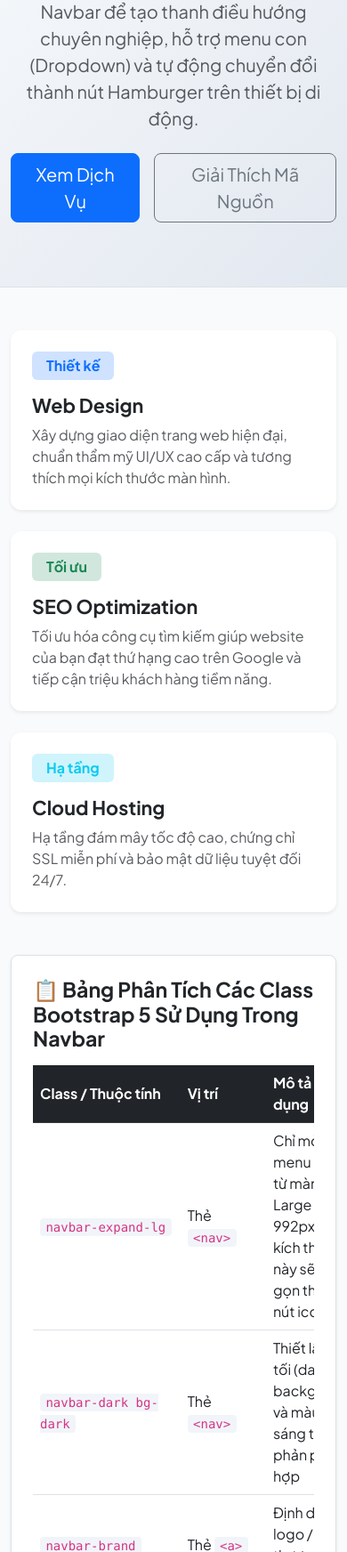
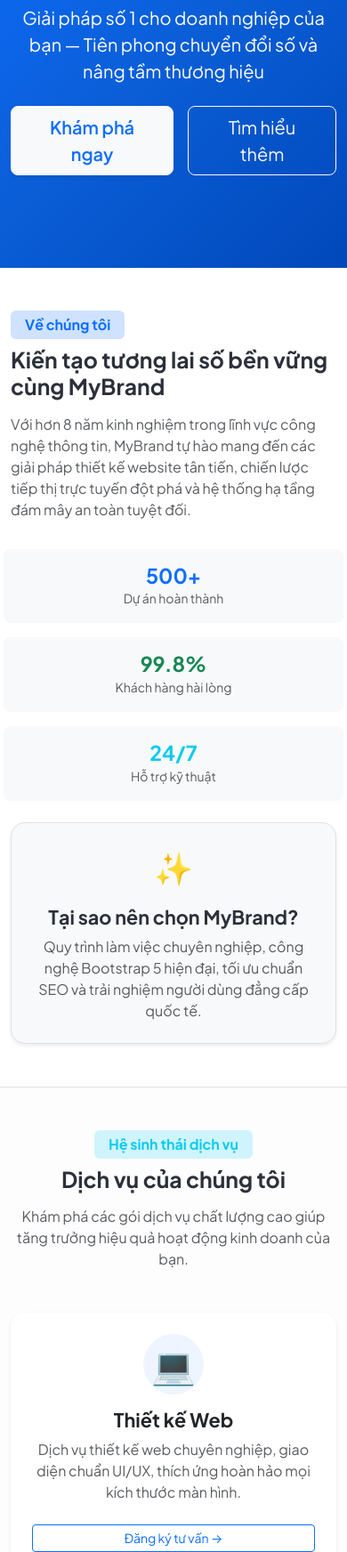
Before and after one commit to VuDucDat2006/GitProject, a plain HTML site: page index.html in a window 390 px wide. Shown: the part 256-2000 px from the top of the page at 89% size. Drawn offline with nearby package versions, Linux system fonts and the light colour scheme.

Commit message:
Thuc hanh: Xay dung Landing Page voi Bootstrap 5.3

```diff
--- a/index.html
+++ b/index.html
@@ -3,187 +3,223 @@
 <head>
     <meta charset="UTF-8">
     <meta name="viewport" content="width=device-width, initial-scale=1.0">
-    <title>Bootstrap Navbar - [Thực hành] CodeGym</title>
+    <title>Bootstrap Landing Page - [Thực hành] CodeGym</title>
     <!-- Bootstrap 5.3.0 CSS CDN -->
     <link rel="stylesheet" href="https://cdn.jsdelivr.net/npm/bootstrap@5.3.0/dist/css/bootstrap.min.css">
-    <!-- Custom Styles -->
+    <!-- Custom CSS -->
     <link rel="stylesheet" href="style.css">
 </head>
 <body>
 
     <!-- ==========================================
-         THANH ĐIỀU HƯỚNG BOOTSTRAP NAVBAR HOÀN CHỈNH
+         BƯỚC 2.2: TẠO NAVBAR (THANH ĐIỀU HƯỚNG)
          ========================================== -->
     <nav class="navbar navbar-expand-lg navbar-dark bg-dark sticky-top shadow-sm">
-        <div class="container-fluid">
-            <!-- 1. Logo / Thương hiệu -->
+        <div class="container">
+            <!-- Logo thương hiệu -->
             <a class="navbar-brand fw-bold text-info" href="#">
-                <span class="me-1">⚡</span>MyWebsite
+                <span class="me-1">🚀</span>MyBrand
             </a>
 
-            <!-- 2. Nút Toggler (Hamburger menu trên Mobile) -->
+            <!-- Nút Toggler (Hamburger menu trên Mobile) -->
             <button class="navbar-toggler" type="button" data-bs-toggle="collapse" data-bs-target="#navbarNav" aria-controls="navbarNav" aria-expanded="false" aria-label="Toggle navigation">
                 <span class="navbar-toggler-icon"></span>
             </button>
 
-            <!-- 3. Menu điều hướng (Tự động thu gọn trên Mobile) -->
+            <!-- Danh sách menu điều hướng -->
             <div class="collapse navbar-collapse" id="navbarNav">
-                <ul class="navbar-nav me-auto mb-2 mb-lg-0">
+                <ul class="navbar-nav ms-auto mb-2 mb-lg-0">
                     <li class="nav-item">
-                        <a class="nav-link active" aria-current="page" href="#">Home</a>
+                        <a class="nav-link active" aria-current="page" href="#home">Home</a>
                     </li>
                     <li class="nav-item">
                         <a class="nav-link" href="#about">About</a>
                     </li>
-                    <!-- Dropdown danh mục con -->
-                    <li class="nav-item dropdown">
-                        <a class="nav-link dropdown-toggle" href="#" role="button" data-bs-toggle="dropdown" aria-expanded="false">
-                            Services
-                        </a>
-                        <ul class="dropdown-menu">
-                            <li><a class="dropdown-item" href="#web-design">Web Design</a></li>
-                            <li><a class="dropdown-item" href="#seo">SEO</a></li>
-                            <li><hr class="dropdown-divider"></li>
-                            <li><a class="dropdown-item" href="#hosting">Cloud Hosting</a></li>
-                        </ul>
+                    <li class="nav-item">
+                        <a class="nav-link" href="#services">Services</a>
                     </li>
                     <li class="nav-item">
                         <a class="nav-link" href="#contact">Contact</a>
                     </li>
                 </ul>
-
-                <!-- Form tìm kiếm bổ trợ -->
-                <form class="d-flex" role="search">
-                    <input class="form-control me-2" type="search" placeholder="Tìm kiếm dịch vụ..." aria-label="Search">
-                    <button class="btn btn-outline-info" type="submit">Tìm</button>
-                </form>
             </div>
         </div>
     </nav>
 
     <!-- ==========================================
-         HERO SECTION CHÀO MỪNG
+         BƯỚC 2.3: THÊM HERO SECTION
          ========================================== -->
-    <header class="hero-section py-5 bg-light text-center border-bottom">
+    <header class="bg-primary text-white text-center py-5 hero-section" id="home">
         <div class="container py-4">
-            <h1 class="display-5 fw-bold text-dark mb-3">[Thực hành] Tạo Navbar với Bootstrap</h1>
-            <p class="col-md-8 mx-auto fs-5 text-muted mb-4">
-                Luyện tập sử dụng Bootstrap 5.3 Navbar để tạo thanh điều hướng chuyên nghiệp, hỗ trợ menu con (Dropdown) và tự động chuyển đổi thành nút Hamburger trên thiết bị di động.
+            <h1 class="display-4 fw-bold mb-3">Chào mừng đến với MyBrand</h1>
+            <p class="lead mb-4 col-md-8 mx-auto">
+                Giải pháp số 1 cho doanh nghiệp của bạn — Tiên phong chuyển đổi số và nâng tầm thương hiệu
             </p>
             <div class="d-flex justify-content-center gap-3">
-                <a href="#demo-cards" class="btn btn-primary btn-lg px-4">Xem Dịch Vụ</a>
-                <a href="#code-explain" class="btn btn-outline-secondary btn-lg px-4">Giải Thích Mã Nguồn</a>
+                <a href="#services" class="btn btn-light btn-lg px-4 shadow-sm fw-semibold">Khám phá ngay</a>
+                <a href="#about" class="btn btn-outline-light btn-lg px-4">Tìm hiểu thêm</a>
             </div>
         </div>
     </header>
 
     <!-- ==========================================
-         DANH SÁCH DỊCH VỤ (DEMO CARDS)
+         PHẦN ABOUT (GIỚI THIỆU THƯƠNG HIỆU)
          ========================================== -->
-    <main class="container my-5" id="demo-cards">
-        <div class="row g-4">
-            <div class="col-md-4" id="web-design">
-                <div class="card h-100 shadow-sm border-0">
-                    <div class="card-body p-4">
-                        <div class="badge bg-primary-subtle text-primary mb-3 px-3 py-2 fs-6">Thiết kế</div>
-                        <h4 class="card-title fw-bold">Web Design</h4>
-                        <p class="card-text text-muted">
-                            Xây dựng giao diện trang web hiện đại, chuẩn thẩm mỹ UI/UX cao cấp và tương thích mọi kích thước màn hình.
+    <section id="about" class="py-5 bg-white border-bottom">
+        <div class="container">
+            <div class="row align-items-center g-4">
+                <div class="col-lg-6">
+                    <span class="badge bg-primary-subtle text-primary mb-2 px-3 py-2 fs-6">Về chúng tôi</span>
+                    <h2 class="fw-bold mb-3">Kiến tạo tương lai số bền vững cùng MyBrand</h2>
+                    <p class="text-muted leading-relaxed">
+                        Với hơn 8 năm kinh nghiệm trong lĩnh vực công nghệ thông tin, MyBrand tự hào mang đến các giải pháp thiết kế website tân tiến, chiến lược tiếp thị trực tuyến đột phá và hệ thống hạ tầng đám mây an toàn tuyệt đối.
                     </p>
+                    <div class="row g-3 mt-2">
+                        <div class="col-sm-4 text-center p-3 rounded-3 bg-light">
+                            <h3 class="fw-bold text-primary mb-0">500+</h3>
+                            <small class="text-muted">Dự án hoàn thành</small>
+                        </div>
+                        <div class="col-sm-4 text-center p-3 rounded-3 bg-light">
+                            <h3 class="fw-bold text-success mb-0">99.8%</h3>
+                            <small class="text-muted">Khách hàng hài lòng</small>
+                        </div>
+                        <div class="col-sm-4 text-center p-3 rounded-3 bg-light">
+                            <h3 class="fw-bold text-info mb-0">24/7</h3>
+                            <small class="text-muted">Hỗ trợ kỹ thuật</small>
                         </div>
                     </div>
                 </div>
-
-            <div class="col-md-4" id="seo">
-                <div class="card h-100 shadow-sm border-0">
-                    <div class="card-body p-4">
-                        <div class="badge bg-success-subtle text-success mb-3 px-3 py-2 fs-6">Tối ưu</div>
-                        <h4 class="card-title fw-bold">SEO Optimization</h4>
-                        <p class="card-text text-muted">
-                            Tối ưu hóa công cụ tìm kiếm giúp website của bạn đạt thứ hạng cao trên Google và tiếp cận triệu khách hàng tiềm năng.
-                        </p>
-                    </div>
-                </div>
-            </div>
-
-            <div class="col-md-4" id="hosting">
-                <div class="card h-100 shadow-sm border-0">
-                    <div class="card-body p-4">
-                        <div class="badge bg-info-subtle text-info mb-3 px-3 py-2 fs-6">Hạ tầng</div>
-                        <h4 class="card-title fw-bold">Cloud Hosting</h4>
-                        <p class="card-text text-muted">
-                            Hạ tầng đám mây tốc độ cao, chứng chỉ SSL miễn phí và bảo mật dữ liệu tuyệt đối 24/7.
+                <div class="col-lg-6">
+                    <div class="about-card p-4 rounded-4 shadow-sm bg-light border text-center">
+                        <div class="feature-badge mb-3">✨</div>
+                        <h4 class="fw-bold">Tại sao nên chọn MyBrand?</h4>
+                        <p class="text-muted mb-0">
+                            Quy trình làm việc chuyên nghiệp, công nghệ Bootstrap 5 hiện đại, tối ưu chuẩn SEO và trải nghiệm người dùng đẳng cấp quốc tế.
                         </p>
                     </div>
                 </div>
             </div>
         </div>
+    </section>
 
     <!-- ==========================================
-             BẢNG GIẢI THÍCH CÁC CLASS BOOTSTRAP NAVBAR
+         BƯỚC 2.4: TẠO GRID SYSTEM - SERVICES
          ========================================== -->
-        <section class="mt-5 p-4 bg-white rounded-3 shadow-sm border" id="code-explain">
-            <h3 class="fw-bold mb-3 text-dark">📋 Bảng Phân Tích Các Class Bootstrap 5 Sử Dụng Trong Navbar</h3>
+    <section id="services" class="container py-5">
+        <div class="text-center mb-5">
+            <span class="badge bg-info-subtle text-info px-3 py-2 fs-6 mb-2">Hệ sinh thái dịch vụ</span>
+            <h2 class="text-center fw-bold mb-3">Dịch vụ của chúng tôi</h2>
+            <p class="text-muted col-md-6 mx-auto">
+                Khám phá các gói dịch vụ chất lượng cao giúp tăng trưởng hiệu quả hoạt động kinh doanh của bạn.
+            </p>
+        </div>
+
+        <!-- Bootstrap Grid System: 3 cột đồng đều trên Desktop (col-md-4) -->
+        <div class="row g-4">
+            <!-- Cột 1: Thiết kế Web -->
+            <div class="col-md-4 text-center">
+                <div class="card p-4 h-100 shadow-sm border-0 service-card">
+                    <div class="card-icon mb-3">💻</div>
+                    <h3 class="h4 fw-bold">Thiết kế Web</h3>
+                    <p class="text-muted mb-4">Dịch vụ thiết kế web chuyên nghiệp, giao diện chuẩn UI/UX, thích ứng hoàn hảo mọi kích thước màn hình.</p>
+                    <a href="#contact" class="btn btn-outline-primary btn-sm mt-auto">Đăng ký tư vấn &rarr;</a>
+                </div>
+            </div>
+
+            <!-- Cột 2: SEO & Marketing -->
+            <div class="col-md-4 text-center">
+                <div class="card p-4 h-100 shadow-sm border-0 service-card">
+                    <div class="card-icon mb-3">📈</div>
+                    <h3 class="h4 fw-bold">SEO & Marketing</h3>
+                    <p class="text-muted mb-4">Nâng cao thương hiệu của bạn, tối ưu hóa công cụ tìm kiếm và tiếp cận hàng triệu khách hàng tiềm năng.</p>
+                    <a href="#contact" class="btn btn-outline-primary btn-sm mt-auto">Đăng ký tư vấn &rarr;</a>
+                </div>
+            </div>
+
+            <!-- Cột 3: Hỗ trợ 24/7 -->
+            <div class="col-md-4 text-center">
+                <div class="card p-4 h-100 shadow-sm border-0 service-card">
+                    <div class="card-icon mb-3">🛠️</div>
+                    <h3 class="h4 fw-bold">Hỗ trợ 24/7</h3>
+                    <p class="text-muted mb-4">Chúng tôi luôn sẵn sàng hỗ trợ bạn mọi lúc mọi nơi với đội ngũ kỹ sư giàu kinh nghiệm, nhiệt tình.</p>
+                    <a href="#contact" class="btn btn-outline-primary btn-sm mt-auto">Đăng ký tư vấn &rarr;</a>
+                </div>
+            </div>
+        </div>
+    </section>
+
+    <!-- ==========================================
+         BẢNG PHÂN TÍCH KỸ THUẬT BOOTSTRAP THỰC HÀNH
+         ========================================== -->
+    <section class="bg-light py-5 border-top border-bottom">
+        <div class="container">
+            <div class="p-4 bg-white rounded-3 shadow-sm border">
+                <h3 class="fw-bold mb-3 text-dark">📋 Bảng Phân Tích Các Thành Phần Bootstrap Trong Bài Thực Hành</h3>
                 <div class="table-responsive">
                     <table class="table table-hover align-middle mb-0">
                         <thead class="table-dark">
                             <tr>
-                            <th scope="col">Class / Thuộc tính</th>
-                            <th scope="col">Vị trí</th>
-                            <th scope="col">Mô tả tác dụng</th>
+                                <th scope="col">Thành phần</th>
+                                <th scope="col">Class Bootstrap sử dụng</th>
+                                <th scope="col">Ý nghĩa & Tác dụng kỹ thuật</th>
                             </tr>
                         </thead>
                         <tbody>
                             <tr>
-                            <td><code>navbar-expand-lg</code></td>
-                            <td>Thẻ <code>&lt;nav&gt;</code></td>
-                            <td>Chỉ mở rộng menu ngang từ màn hình Large (&ge; 992px), dưới kích thước này sẽ thu gọn thành nút icon</td>
+                                <td><strong>1. Navbar</strong></td>
+                                <td><code>navbar navbar-expand-lg navbar-dark bg-dark</code></td>
+                                <td>Tạo thanh điều hướng nền tối, mở rộng ngang trên màn hình Large (&ge; 992px) và tự động thu gọn dạng Hamburger trên Mobile</td>
                             </tr>
                             <tr>
-                            <td><code>navbar-dark bg-dark</code></td>
-                            <td>Thẻ <code>&lt;nav&gt;</code></td>
-                            <td>Thiết lập nền tối (dark background) và màu chữ sáng tương phản phù hợp</td>
+                                <td><strong>2. Menu Link</strong></td>
+                                <td><code>navbar-nav ms-auto</code></td>
+                                <td>Đẩy toàn bộ liên kết điều hướng dạt sang mép phải (Margin Start Auto)</td>
                             </tr>
                             <tr>
-                            <td><code>navbar-brand</code></td>
-                            <td>Thẻ <code>&lt;a&gt;</code></td>
-                            <td>Định dạng logo / tên thương hiệu của website</td>
+                                <td><strong>3. Hero Section</strong></td>
+                                <td><code>bg-primary text-white text-center py-5</code></td>
+                                <td>Khu vực đầu trang nổi bật với nền màu chính (Primary), chữ trắng căn giữa và padding dọc 3rem</td>
                             </tr>
                             <tr>
-                            <td><code>navbar-toggler</code></td>
-                            <td>Thẻ <code>&lt;button&gt;</code></td>
-                            <td>Nút bấm mở/đóng menu điều hướng trên thiết bị di động</td>
+                                <td><strong>4. Grid System</strong></td>
+                                <td><code>container &rarr; row &rarr; col-md-4</code></td>
+                                <td>Chia bố cục thành 3 cột đồng đều ($12 / 3 = 4$) trên màn hình Medium trở lên; tự động xếp dọc 1 cột trên Mobile</td>
                             </tr>
                             <tr>
-                            <td><code>data-bs-toggle="collapse"</code></td>
-                            <td>Thuộc tính nút</td>
-                            <td>Kích hoạt tính năng thu gọn/mở rộng bằng Bootstrap JavaScript</td>
+                                <td><strong>5. Cards</strong></td>
+                                <td><code>card p-3 / p-4 h-100 shadow-sm</code></td>
+                                <td>Tạo khối thẻ dịch vụ có đường viền bo góc, bóng mờ và chiều cao đều nhau 100%</td>
                             </tr>
                             <tr>
-                            <td><code>dropdown-toggle</code></td>
-                            <td>Thẻ <code>&lt;a&gt;</code></td>
-                            <td>Tạo mũi tên chỉ xuống và kích hoạt danh sách menu con khi bấm vào</td>
+                                <td><strong>6. Buttons</strong></td>
+                                <td><code>btn btn-light, btn-primary, btn-outline-primary</code></td>
+                                <td>Các nút bấm tương tác chuẩn Bootstrap với nhiều phong cách trực quan</td>
+                            </tr>
+                            <tr>
+                                <td><strong>7. Footer</strong></td>
+                                <td><code>bg-dark text-white text-center py-3</code></td>
+                                <td>Chân trang nền tối, căn giữa thông tin bản quyền và tác giả</td>
                             </tr>
                         </tbody>
                     </table>
                 </div>
-            <div class="mt-3 text-muted text-end">
-                Học viên thực hiện: <strong>Vũ Đức Đạt (VuDucDat2006)</strong> &bull; Bài thực hành Bootstrap Navbar
+            </div>
         </div>
     </section>
-    </main>
 
     <!-- ==========================================
-         FOOTER TRANG WEB
+         BƯỚC 2.5: TẠO FOOTER
          ========================================== -->
-    <footer class="py-4 bg-dark text-white text-center border-top">
+    <footer class="bg-dark text-white text-center py-4" id="contact">
         <div class="container">
-            <p class="mb-1">&copy; 2026 MyWebsite &bull; [Thực hành] Tạo Navbar với Bootstrap &bull; CodeGym</p>
-            <small class="text-secondary">Tác giả: Vũ Đức Đạt (VuDucDat2006)</small>
+            <p class="mb-1">&copy; 2026 MyBrand. All rights reserved.</p>
+            <small class="text-secondary">
+                Học viên thực hiện: <strong>Vũ Đức Đạt (VuDucDat2006)</strong> &bull; [Thực hành] Xây dựng Landing Page với Bootstrap &bull; CodeGym
+            </small>
         </div>
     </footer>
 
-    <!-- Bootstrap 5.3.0 JS Bundle (Bao gồm Popper cho Dropdown & Toggler) -->
+    <!-- Bootstrap 5.3.0 JS Bundle (Bao gồm Popper cho Toggler & Dropdown) -->
     <script src="https://cdn.jsdelivr.net/npm/bootstrap@5.3.0/dist/js/bootstrap.bundle.min.js"></script>
 </body>
 </html>
--- a/style.css
+++ b/style.css
@@ -1,57 +1,50 @@
 /* ========================================================
-   [Thực hành] Tạo Navbar với Bootstrap - Custom Styles
+   [Thực hành] Xây dựng Landing Page với Bootstrap - Custom Styles
    Tác giả: Vũ Đức Đạt (VuDucDat2006)
    ======================================================== */
 
-@import url('https://fonts.googleapis.com/css2?family=Plus+Jakarta+Sans:wght@400;500;600;700&display=swap');
+@import url('https://fonts.googleapis.com/css2?family=Plus+Jakarta+Sans:wght@400;500;600;700;800&display=swap');
 
 :root {
-    --primary-color: #0d6efd;
-    --accent-color: #0dcaf0;
-    --dark-bg: #1e2229;
-    --card-hover-y: -6px;
-    --transition-speed: 0.25s;
+    --brand-primary: #0d6efd;
+    --brand-primary-dark: #0a58ca;
+    --brand-dark: #1e2229;
+    --transition-smooth: 0.28s ease;
+}
+
+html {
+    scroll-behavior: smooth;
 }
 
 body {
     font-family: 'Plus Jakarta Sans', -apple-system, BlinkMacSystemFont, 'Segoe UI', Roboto, sans-serif;
-    background-color: #f8fafc;
-    color: #212529;
-    min-height: 100vh;
-    display: flex;
-    flex-direction: column;
-}
-
-main {
-    flex: 1;
+    color: #2b303a;
+    background-color: #fdfdfe;
 }
 
 /* ==========================================
-   1. Tùy biến Navbar Bootstrap
+   1. Navbar Styling
    ========================================== */
 .navbar {
-    background-color: var(--dark-bg) !important;
-    backdrop-filter: blur(8px);
-    transition: all var(--transition-speed) ease;
+    background-color: var(--brand-dark) !important;
     border-bottom: 1px solid rgba(255, 255, 255, 0.08);
 }
 
 .navbar-brand {
     font-size: 1.35rem;
     letter-spacing: -0.5px;
-    transition: transform var(--transition-speed) ease;
+    transition: transform var(--transition-smooth);
 }
 
 .navbar-brand:hover {
-    transform: scale(1.03);
+    transform: scale(1.04);
 }
 
-/* Hiệu ứng liên kết Navbar */
 .navbar-nav .nav-link {
     font-weight: 500;
     padding: 0.5rem 1rem !important;
     border-radius: 6px;
-    transition: all var(--transition-speed) ease;
+    transition: all var(--transition-smooth);
     color: rgba(255, 255, 255, 0.8) !important;
 }
 
@@ -66,69 +59,80 @@
     background-color: rgba(13, 202, 240, 0.12);
 }
 
-/* Dropdown Menu Tùy Biến */
-.dropdown-menu {
-    border: 1px solid rgba(0, 0, 0, 0.08);
-    border-radius: 10px;
-    box-shadow: 0 10px 30px rgba(0, 0, 0, 0.12);
-    padding: 0.5rem;
-    animation: fadeInDropdown 0.2s ease-in-out;
+/* ==========================================
+   2. Hero Section
+   ========================================== */
+.hero-section {
+    background: linear-gradient(135deg, #0d6efd 0%, #0b5ed7 50%, #0048ba 100%) !important;
+    position: relative;
+    overflow: hidden;
+    padding-top: 5rem !important;
+    padding-bottom: 5rem !important;
 }
 
-@keyframes fadeInDropdown {
-    from {
-        opacity: 0;
-        transform: translateY(8px);
-    }
-    to {
-        opacity: 1;
-        transform: translateY(0);
-    }
+.hero-section h1 {
+    letter-spacing: -1px;
 }
 
-.dropdown-item {
-    font-size: 0.925rem;
-    padding: 0.5rem 0.85rem;
-    border-radius: 6px;
-    font-weight: 500;
-    transition: all 0.15s ease;
+.hero-section .btn-light {
+    color: var(--brand-primary);
+    transition: transform var(--transition-smooth), box-shadow var(--transition-smooth);
 }
 
-.dropdown-item:hover {
-    background-color: #f1f5f9;
-    color: var(--primary-color);
-    padding-left: 1.1rem;
-}
-
-/* Nút Toggler tùy biến */
-.navbar-toggler {
-    border-color: rgba(255, 255, 255, 0.25);
-    padding: 0.4rem 0.65rem;
-}
-
-.navbar-toggler:focus {
-    box-shadow: 0 0 0 0.2rem rgba(13, 202, 240, 0.3);
+.hero-section .btn-light:hover {
+    transform: translateY(-2px);
+    box-shadow: 0 8px 20px rgba(0, 0, 0, 0.18) !important;
+    color: var(--brand-primary-dark);
 }
 
 /* ==========================================
-   2. Tùy biến Hero Section & Cards
+   3. Service Cards (Grid System)
    ========================================== */
-.hero-section {
-    background: linear-gradient(135deg, #f8fafc 0%, #e2e8f0 100%) !important;
+.service-card {
+    transition: transform var(--transition-smooth), box-shadow var(--transition-smooth);
+    border-radius: 16px !important;
+    display: flex;
+    flex-direction: column;
+    background-color: #ffffff;
 }
 
-.card {
-    transition: transform var(--transition-speed) ease, box-shadow var(--transition-speed) ease;
-    border-radius: 12px;
+.service-card:hover {
+    transform: translateY(-8px);
+    box-shadow: 0 16px 32px rgba(13, 110, 253, 0.12) !important;
 }
 
-.card:hover {
-    transform: translateY(var(--card-hover-y));
-    box-shadow: 0 12px 24px rgba(0, 0, 0, 0.08) !important;
+.card-icon {
+    font-size: 2.5rem;
+    width: 68px;
+    height: 68px;
+    line-height: 68px;
+    border-radius: 50%;
+    margin: 0 auto;
+    background: #eef5ff;
+    display: flex;
+    align-items: center;
+    justify-content: center;
+    transition: transform var(--transition-smooth);
+}
+
+.service-card:hover .card-icon {
+    transform: scale(1.15) rotate(5deg);
+    background: #e0eeff;
 }
 
 /* ==========================================
-   3. Bảng giải thích class
+   4. About & Feature Badges
+   ========================================== */
+.about-card {
+    border-radius: 16px;
+}
+
+.feature-badge {
+    font-size: 2.2rem;
+}
+
+/* ==========================================
+   5. Technical Table & Code
    ========================================== */
 .table th, .table td {
     vertical-align: middle;
@@ -141,3 +145,10 @@
     border-radius: 4px;
     font-size: 0.875em;
 }
+
+/* ==========================================
+   6. Footer
+   ========================================== */
+footer {
+    background-color: var(--brand-dark) !important;
+}
```
Also changed, not shown: README.md. Lines whose indentation alone changed are shown as unchanged.
